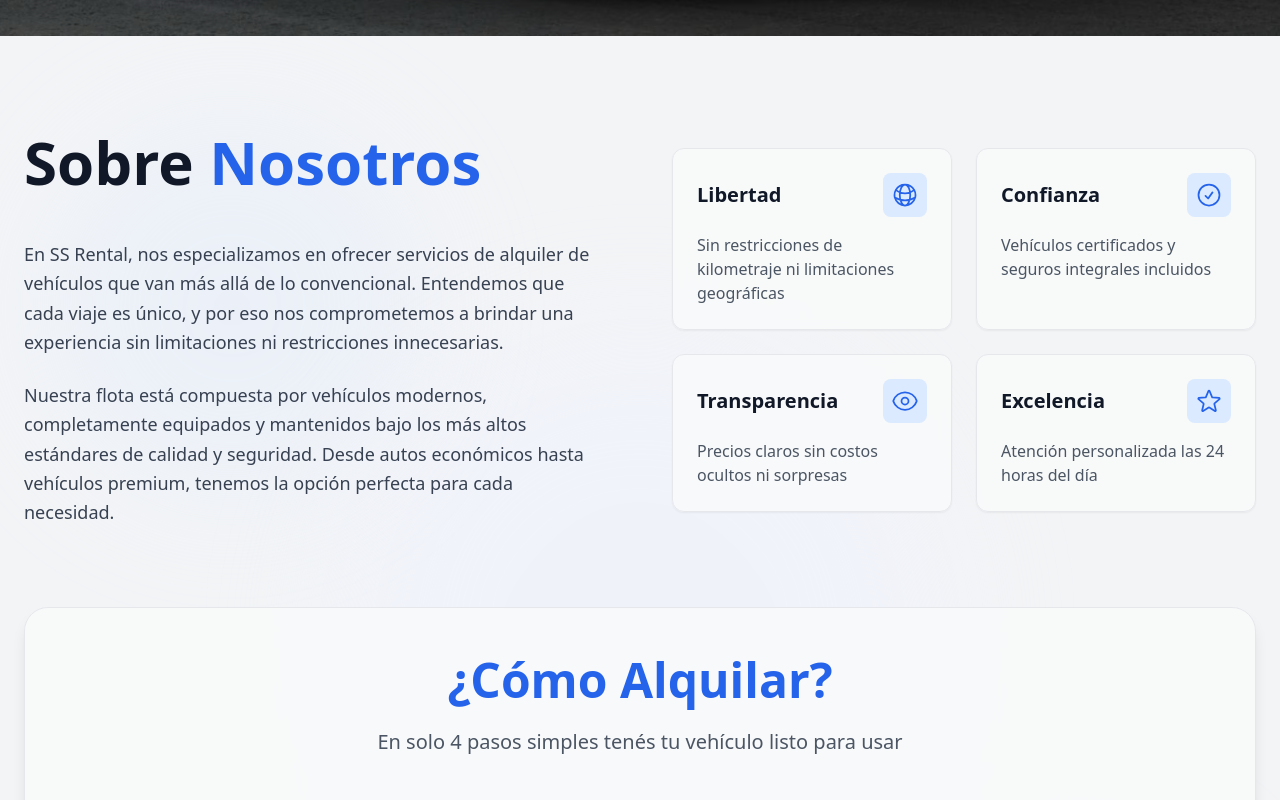
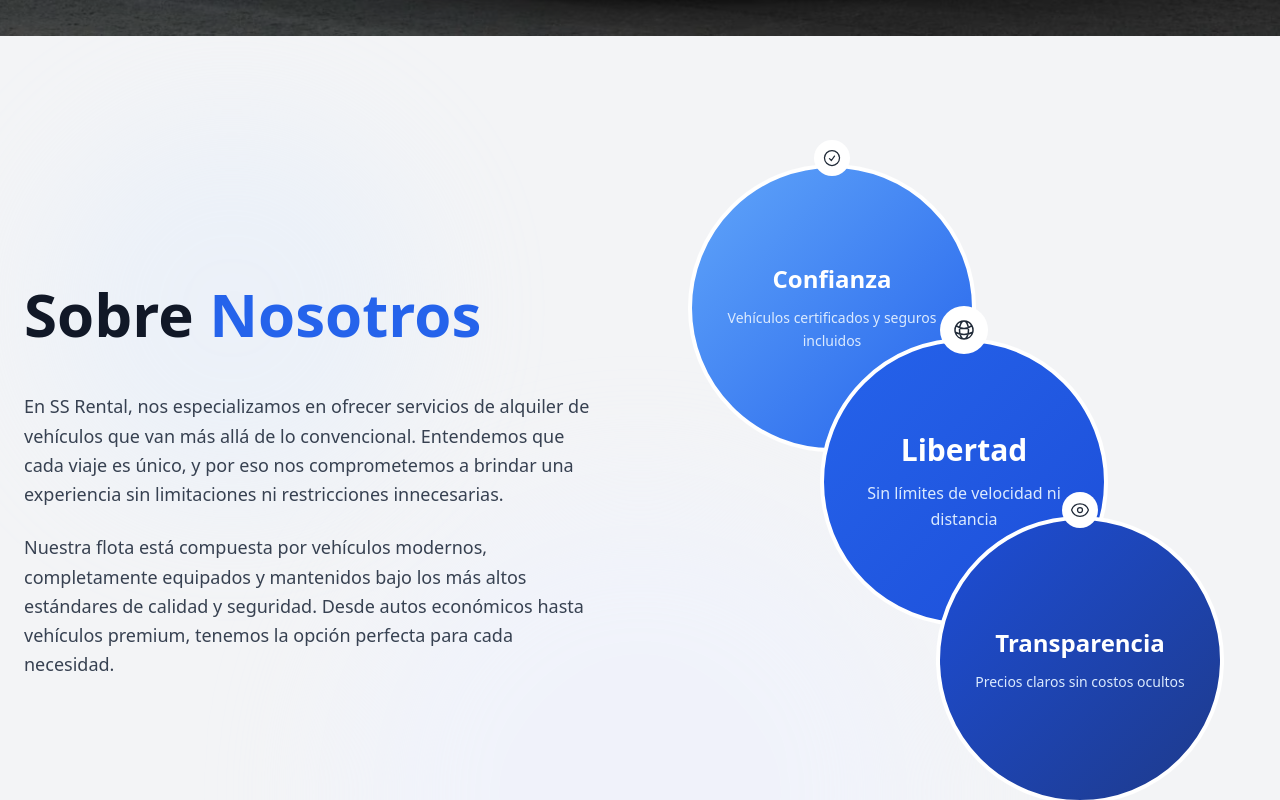
Before and after one commit to leontelletxea/ss_rental, a React (Vite) app: page / in a window 1280 px wide. Shown: the part 860-1660 px from the top of the page. Built offline with nearby package versions, Linux system fonts and the light colour scheme.

Commit message:
Cards circulares

```diff
--- a/src/components/About.tsx
+++ b/src/components/About.tsx
@@ -1,4 +1,4 @@
-import { GlobeAltIcon, CheckCircleIcon, EyeIcon, StarIcon, TruckIcon, PencilSquareIcon, CheckBadgeIcon, DocumentTextIcon } from '@heroicons/react/24/outline';
+import { GlobeAltIcon, CheckCircleIcon, EyeIcon, TruckIcon, PencilSquareIcon, CheckBadgeIcon, DocumentTextIcon } from '@heroicons/react/24/outline';
 
 const About = () => {
   return (
@@ -33,43 +33,52 @@ const About = () => {
           </div>
 
           {/* Values Cards */}
-          <div className="space-y-6">
-            <div className="grid sm:grid-cols-2 gap-6">
-              <div className="bg-gray-50/80 backdrop-blur-sm p-6 rounded-xl border border-gray-200 shadow-sm hover:shadow-md transition-shadow duration-200">
-                <div className="flex items-center justify-between mb-4">
-                  <h4 className="text-xl font-semibold text-gray-900">Libertad</h4>
-                  <div className="bg-blue-100 p-2 rounded-lg">
-                    <GlobeAltIcon className="w-7 h-7 text-blue-600" />
-                  </div>
+          <div className="relative h-[700px] w-full">
+            {/* Main Central Circle - Libertad */}
+            <div className="absolute top-1/2 left-1/2 transform -translate-x-1/2 -translate-y-1/2 z-20">
+              <div className="relative">
+                <div className="w-72 h-72 bg-gradient-to-br from-blue-600 to-blue-700 rounded-full flex flex-col items-center justify-center text-center p-10 border-4 border-white">
+                  <h3 className="text-3xl font-bold text-white mb-3">Libertad</h3>
+                  <p className="text-blue-100 text-base leading-relaxed">
+                    Sin límites de velocidad ni distancia
+                  </p>
                 </div>
-                <p className="text-gray-600">Sin restricciones de kilometraje ni limitaciones geográficas</p>
+                {/* Location Pin */}
+                <div className="absolute -top-8 left-1/2 transform -translate-x-1/2 bg-white rounded-full p-3 z-10">
+                  <GlobeAltIcon className="w-6 h-6 text-gray-800" />
+                </div>
               </div>
-              <div className="bg-gray-50/80 backdrop-blur-sm p-6 rounded-xl border border-gray-200 shadow-sm hover:shadow-md transition-shadow duration-200">
-                <div className="flex items-center justify-between mb-4">
-                  <h4 className="text-xl font-semibold text-gray-900">Confianza</h4>
-                  <div className="bg-blue-100 p-2 rounded-lg">
-                    <CheckCircleIcon className="w-7 h-7 text-blue-600" />
-                  </div>
+            </div>
+
+            {/* Top Left Circle - Confianza */}
+            <div className="absolute top-8 left-4 z-10">
+              <div className="relative">
+                <div className="w-72 h-72 bg-gradient-to-br from-blue-400 to-blue-600 rounded-full flex flex-col items-center justify-center text-center p-8 border-4 border-white">
+                  <h3 className="text-2xl font-bold text-white mb-3">Confianza</h3>
+                  <p className="text-blue-100 text-sm leading-relaxed">
+                    Vehículos certificados y seguros incluidos
+                  </p>
                 </div>
-                <p className="text-gray-600">Vehículos certificados y seguros integrales incluidos</p>
+                {/* Location Pin */}
+                <div className="absolute -top-6 left-1/2 transform -translate-x-1/2 bg-white rounded-full p-2">
+                  <CheckCircleIcon className="w-5 h-5 text-gray-800" />
+                </div>
               </div>
-              <div className="bg-gray-50/80 backdrop-blur-sm p-6 rounded-xl border border-gray-200 shadow-sm hover:shadow-md transition-shadow duration-200">
-                <div className="flex items-center justify-between mb-4">
-                  <h4 className="text-xl font-semibold text-gray-900">Transparencia</h4>
-                  <div className="bg-blue-100 p-2 rounded-lg">
-                    <EyeIcon className="w-7 h-7 text-blue-600" />
-                  </div>
+            </div>
+
+            {/* Top Right Circle - Transparencia */}
+            <div className="absolute top-96 right-8 z-30">
+              <div className="relative">
+                <div className="w-72 h-72 bg-gradient-to-br from-blue-700 to-blue-900 rounded-full flex flex-col items-center justify-center text-center p-8 border-4 border-white">
+                  <h3 className="text-2xl font-bold text-white mb-3">Transparencia</h3>
+                  <p className="text-blue-100 text-sm leading-relaxed">
+                    Precios claros sin costos ocultos
+                  </p>
                 </div>
-                <p className="text-gray-600">Precios claros sin costos ocultos ni sorpresas</p>
-              </div>
-              <div className="bg-gray-50/80 backdrop-blur-sm p-6 rounded-xl border border-gray-200 shadow-sm hover:shadow-md transition-shadow duration-200">
-                <div className="flex items-center justify-between mb-4">
-                  <h4 className="text-xl font-semibold text-gray-900">Excelencia</h4>
-                  <div className="bg-blue-100 p-2 rounded-lg">
-                    <StarIcon className="w-7 h-7 text-blue-600" />
-                  </div>
+                {/* Location Pin */}
+                <div className="absolute -top-6 left-1/2 transform -translate-x-1/2 bg-white rounded-full p-2">
+                  <EyeIcon className="w-5 h-5 text-gray-800" />
                 </div>
-                <p className="text-gray-600">Atención personalizada las 24 horas del día</p>
               </div>
             </div>
           </div>
@@ -89,9 +98,9 @@ const About = () => {
 
             <div className="grid md:grid-cols-2 lg:grid-cols-4 gap-8 relative z-10">
               {/* Step 1 */}
-              <div className="text-center group">
+              <div className="text-center">
                 <div className="relative mb-6">
-                  <div className="bg-blue-200 w-20 h-20 rounded-full flex items-center justify-center mx-auto shadow-lg group-hover:shadow-blue-300/25 transition-all duration-300">
+                  <div className="bg-blue-200 w-20 h-20 rounded-full flex items-center justify-center mx-auto shadow-lg">
                     <DocumentTextIcon className="w-8 h-8 text-blue-600" />
                   </div>
                   <div className="absolute -top-2 -right-2 bg-blue-500 text-white text-sm font-bold w-8 h-8 rounded-full flex items-center justify-center">
@@ -106,9 +115,9 @@ const About = () => {
               </div>
 
               {/* Step 2 */}
-              <div className="text-center group">
+              <div className="text-center">
                 <div className="relative mb-6">
-                  <div className="bg-blue-400 w-20 h-20 rounded-full flex items-center justify-center mx-auto shadow-lg group-hover:shadow-blue-400/25 transition-all duration-300">
+                  <div className="bg-blue-400 w-20 h-20 rounded-full flex items-center justify-center mx-auto shadow-lg">
                     <TruckIcon className="w-8 h-8 text-white" />
                   </div>
                   <div className="absolute -top-2 -right-2 bg-blue-600 text-white text-sm font-bold w-8 h-8 rounded-full flex items-center justify-center">
@@ -123,9 +132,9 @@ const About = () => {
               </div>
 
               {/* Step 3 */}
-              <div className="text-center group">
+              <div className="text-center">
                 <div className="relative mb-6">
-                  <div className="bg-blue-600 w-20 h-20 rounded-full flex items-center justify-center mx-auto shadow-lg group-hover:shadow-blue-600/25 transition-all duration-300">
+                  <div className="bg-blue-600 w-20 h-20 rounded-full flex items-center justify-center mx-auto shadow-lg">
                     <PencilSquareIcon className="w-8 h-8 text-white" />
                   </div>
                   <div className="absolute -top-2 -right-2 bg-blue-700 text-white text-sm font-bold w-8 h-8 rounded-full flex items-center justify-center">
@@ -140,9 +149,9 @@ const About = () => {
               </div>
 
               {/* Step 4 */}
-              <div className="text-center group">
+              <div className="text-center">
                 <div className="relative mb-6">
-                  <div className="bg-blue-700 w-20 h-20 rounded-full flex items-center justify-center mx-auto shadow-lg group-hover:shadow-blue-700/25 transition-all duration-300">
+                  <div className="bg-blue-700 w-20 h-20 rounded-full flex items-center justify-center mx-auto shadow-lg">
                     <CheckBadgeIcon className="w-8 h-8 text-white" />
                   </div>
                   <div className="absolute -top-2 -right-2 bg-blue-800 text-white text-sm font-bold w-8 h-8 rounded-full flex items-center justify-center">
```
